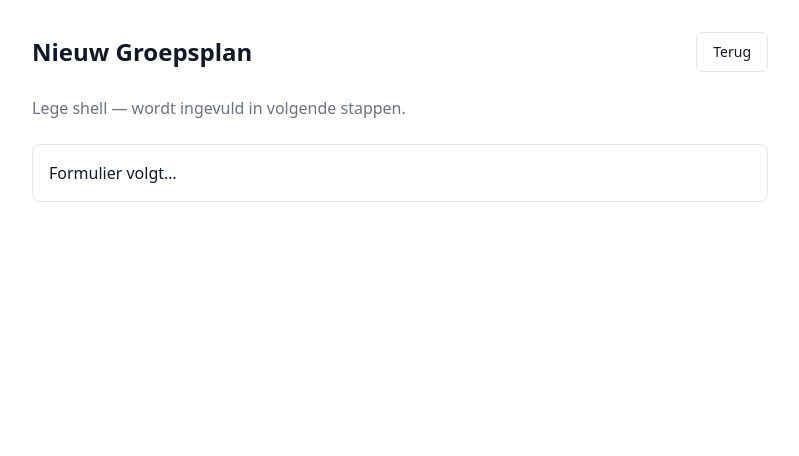
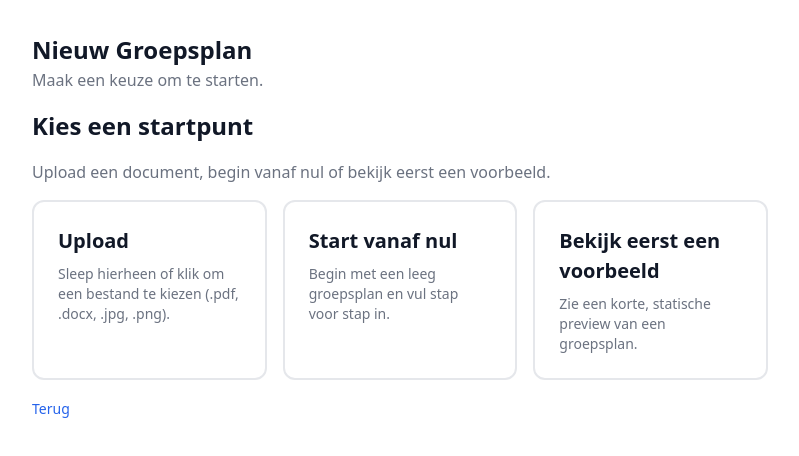
Before and after one commit to TomLouwers/NieuweApp, a Next.js app in the folder frontend/: page /groepsplan/new in a window 1280 px wide. Shown: the top 456 px of the page, without its empty margins (240-1039 px from the left). Built offline with nearby package versions, Linux system fonts and the light colour scheme.

Commit message:
feat(ui): Decision Point screen with upload, scratch, and sample cards; inline validation + modal

```diff
--- /dev/null
+++ b/frontend/app/groepsplan/new/components/DecisionPoint.tsx
@@ -0,0 +1,207 @@
+"use client";
+import React from "react";
+import { useRouter } from "next/navigation";
+import clsx from "clsx";
+
+const ACCEPT = [
+  ".pdf",
+  ".docx",
+  ".jpg",
+  ".jpeg",
+  ".png",
+];
+
+function isValidExt(name: string) {
+  const lower = name.toLowerCase();
+  return ACCEPT.some((ext) => lower.endsWith(ext));
+}
+
+export default function DecisionPoint() {
+  const router = useRouter();
+  const [error, setError] = React.useState<string>("");
+  const [warning, setWarning] = React.useState<string>("");
+  const fileInputRef = React.useRef<HTMLInputElement | null>(null);
+  const [isDragOver, setIsDragOver] = React.useState(false);
+
+  function onOpenPicker() {
+    setError("");
+    setWarning("");
+    fileInputRef.current?.click();
+  }
+
+  function toUploadFlow() {
+    router.push("/groepsplan/new?flow=upload");
+  }
+
+  function toScratch() {
+    router.push("/groepsplan/new?flow=scratch");
+  }
+
+  function onSample() {
+    setShowSample(true);
+  }
+
+  function handleFiles(files: FileList) {
+    setError("");
+    setWarning("");
+    if (!files || files.length === 0) return;
+    if (files.length > 1) {
+      setWarning("1 bestand tegelijk");
+    }
+    const file = files[0];
+    if (!isValidExt(file.name)) {
+      setError("Ongeldig bestandstype. Toegestaan: .pdf, .docx, .jpg, .png");
+      return;
+    }
+    // Defer actual upload to Upload Flow (A1)
+    toUploadFlow();
+  }
+
+  function onInputChange(e: React.ChangeEvent<HTMLInputElement>) {
+    if (e.target.files) handleFiles(e.target.files);
+  }
+
+  function onCardKey(e: React.KeyboardEvent, action: () => void) {
+    if (e.key === "Enter" || e.key === " ") {
+      e.preventDefault();
+      action();
+    }
+  }
+
+  function onDragOver(e: React.DragEvent) {
+    e.preventDefault();
+    setIsDragOver(true);
+  }
+  function onDragLeave(e: React.DragEvent) {
+    e.preventDefault();
+    setIsDragOver(false);
+  }
+  function onDrop(e: React.DragEvent) {
+    e.preventDefault();
+    setIsDragOver(false);
+    const files = e.dataTransfer?.files;
+    if (files) handleFiles(files);
+  }
+
+  const [showSample, setShowSample] = React.useState(false);
+
+  const cardBase = "border-2 border-gray-200 rounded-xl p-6 transition-colors duration-200 cursor-pointer min-h-[44px] focus:outline-none focus:ring-2 focus:ring-blue-500";
+  const cardHover = "hover:border-blue-500";
+
+  return (
+    <div className="space-y-4" aria-labelledby="dp-title">
+      <h1 id="dp-title">Kies een startpunt</h1>
+      <p className="text-muted">Upload een document, begin vanaf nul of bekijk eerst een voorbeeld.</p>
+
+      <div className="grid grid-cols-1 gap-4 md:grid-cols-3">
+        {/* Upload */}
+        <div
+          role="button"
+          tabIndex={0}
+          aria-label="Upload een document"
+          data-testid="card-upload"
+          className={clsx(cardBase, cardHover, isDragOver && "border-blue-500 bg-blue-50/30")}
+          onClick={onOpenPicker}
+          onKeyDown={(e) => onCardKey(e, onOpenPicker)}
+          onDragOver={onDragOver}
+          onDragLeave={onDragLeave}
+          onDrop={onDrop}
+        >
+          <h2 className="mb-2">Upload</h2>
+          <p className="text-sm text-muted">Sleep hierheen of klik om een bestand te kiezen (.pdf, .docx, .jpg, .png).</p>
+          <input
+            ref={fileInputRef}
+            type="file"
+            accept={ACCEPT.join(",")}
+            className="hidden"
+            multiple={false}
+            onChange={onInputChange}
+          />
+        </div>
+
+        {/* Scratch */}
+        <div
+          role="button"
+          tabIndex={0}
+          aria-label="Start vanaf nul"
+          data-testid="card-scratch"
+          className={clsx(cardBase, cardHover)}
+          onClick={toScratch}
+          onKeyDown={(e) => onCardKey(e, toScratch)}
+        >
+          <h2 className="mb-2">Start vanaf nul</h2>
+          <p className="text-sm text-muted">Begin met een leeg groepsplan en vul stap voor stap in.</p>
+        </div>
+
+        {/* Sample */}
+        <div
+          role="button"
+          tabIndex={0}
+          aria-label="Bekijk eerst een voorbeeld"
+          data-testid="card-sample"
+          className={clsx(cardBase, cardHover)}
+          onClick={onSample}
+          onKeyDown={(e) => onCardKey(e, onSample)}
+        >
+          <h2 className="mb-2">Bekijk eerst een voorbeeld</h2>
+          <p className="text-sm text-muted">Zie een korte, statische preview van een groepsplan.</p>
+        </div>
+      </div>
+
+      {/* Inline messages */}
+      <div className="space-y-2" aria-live="polite">
+        {warning ? (
+          <div className="text-sm" role="alert">{warning}</div>
+        ) : null}
+        {error ? (
+          <div className="text-sm text-red-600" role="alert">{error}</div>
+        ) : null}
+      </div>
+
+      {/* Back link below cards for keyboard order */}
+      <div>
+        <a href="/dashboard" className="text-sm text-blue-600 hover:underline">Terug</a>
+      </div>
+
+      {/* Sample Modal (static mock) */}
+      {showSample && (
+        <div
+          className="fixed inset-0 z-50 flex items-center justify-center bg-black/50 p-4"
+          role="dialog"
+          aria-modal="true"
+          aria-label="Voorbeeld groepsplan"
+          onClick={() => setShowSample(false)}
+        >
+          <div className="w-full max-w-2xl rounded-xl bg-white p-6 shadow-md" onClick={(e) => e.stopPropagation()}>
+            <div className="mb-4 flex items-center justify-between">
+              <h3 className="text-lg font-semibold">Voorbeeld</h3>
+              <button className="text-sm text-blue-600 hover:underline" onClick={() => setShowSample(false)}>
+                Sluiten
+              </button>
+            </div>
+            <div className="prose max-w-none">
+              <h1>Groepsplan rekenen — Groep 5 — Periode Q2</h1>
+              <h2>Beginsituatie</h2>
+              <p>Korte schets van de beginsituatie…</p>
+              <h2>Doelen (SLO)</h2>
+              <ul>
+                <li>REK-G5-1</li>
+                <li>REK-G5-2</li>
+              </ul>
+              <h2>Aanpak</h2>
+              <p>EDM, begeleide inoefening, differentiatie…</p>
+            </div>
+          </div>
+        </div>
+      )}
+
+      {/**
+       * Unit test placeholders:
+       * - validates keyboard activation (Enter/Space) on each card
+       * - rejects invalid file ext and shows role="alert"
+       * - warns on multiple files dropped: "1 bestand tegelijk"
+       * - opens and closes sample modal
+       */}
+    </div>
+  );
+}
--- a/frontend/app/groepsplan/new/page.tsx
+++ b/frontend/app/groepsplan/new/page.tsx
@@ -1,15 +1,13 @@
-import Link from "next/link";
-import { Button } from "@/components/ui/button";
+import DecisionPoint from "./components/DecisionPoint";
 
 export default function NewGroepsplanPage() {
   return (
-    <main className="space-y-6">
-      <header className="flex items-center justify-between">
+    <main className="space-y-4">
+      <div>
         <h1>Nieuw Groepsplan</h1>
-        <Link href="/dashboard"><Button variant="outline">Terug</Button></Link>
-      </header>
-      <p className="text-muted">Lege shell — wordt ingevuld in volgende stappen.</p>
-      <div className="rounded-lg border border-border p-4">Formulier volgt…</div>
+        <p className="text-muted">Maak een keuze om te starten.</p>
+      </div>
+      <DecisionPoint />
     </main>
   );
 }
```
